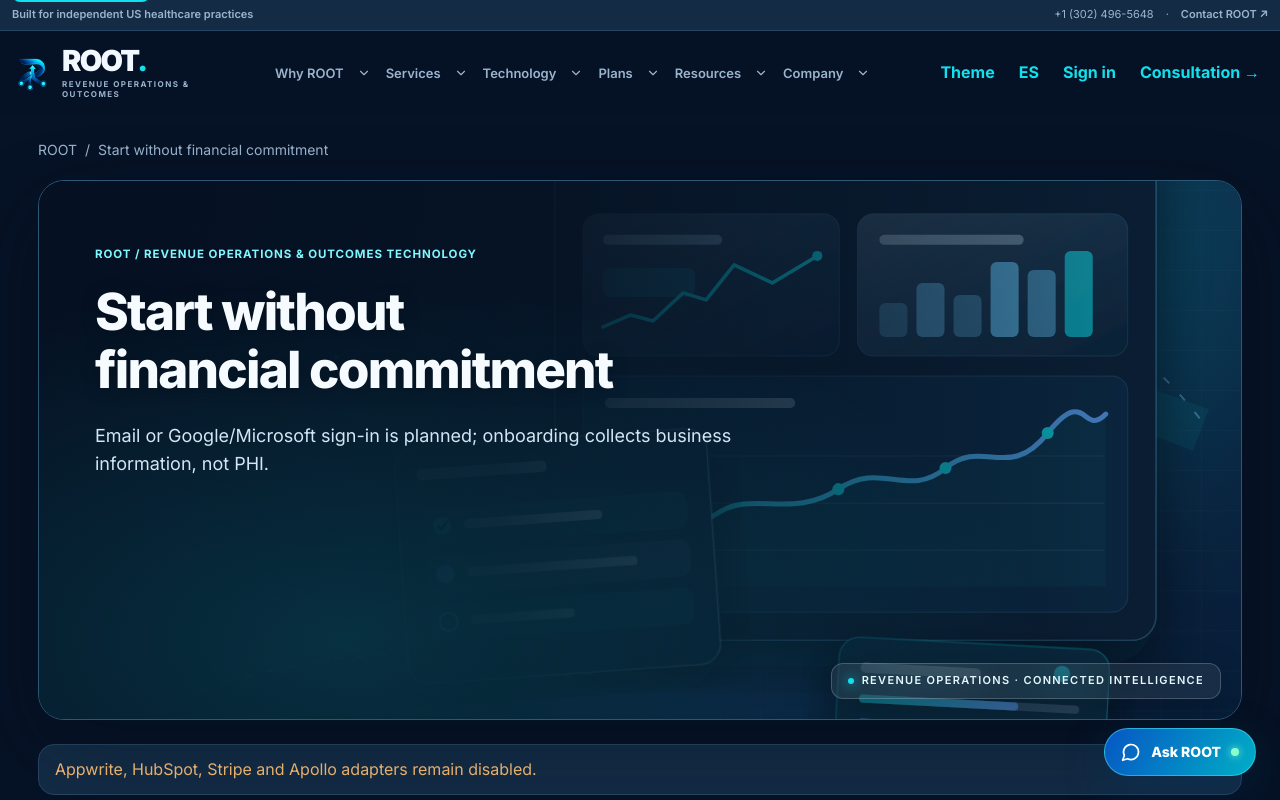
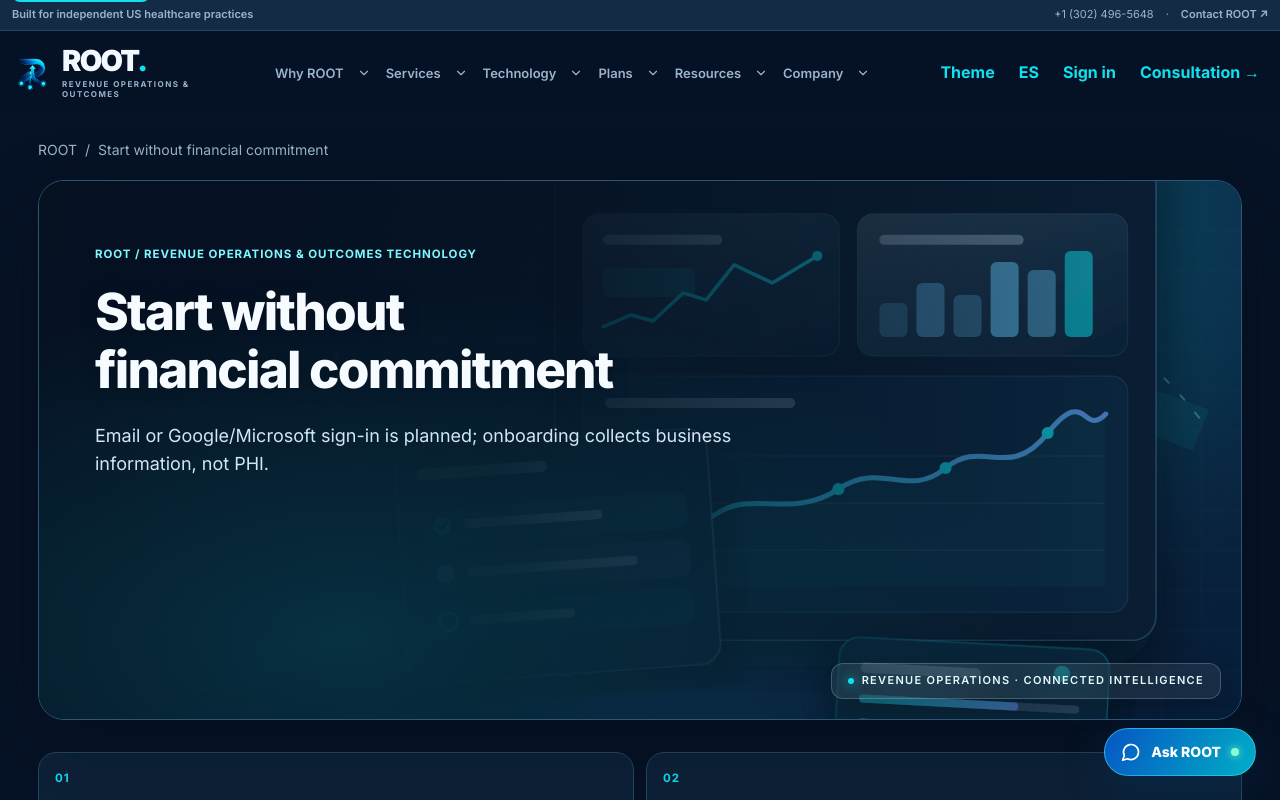
Before and after one commit to CoE-DIRT/rootrcm.com_v2, a Next.js app: page /en/account in a window 1280 px wide. Shown: the top 800 px of the page. Built offline with nearby package versions, Linux system fonts and the light colour scheme.

Commit message:
fix(launch): remove visitor-facing adapter notices

```diff
--- a/src/app/[locale]/account/page.tsx
+++ b/src/app/[locale]/account/page.tsx
@@ -2,7 +2,6 @@ import type { Metadata } from 'next';
 import { CommercialNextActions } from '@/components/commercial/next-actions';
 import { BusinessInquiryForm } from '@/components/forms/business-inquiry-form';
 import { MarketingPage, StepList } from '@/components/site/marketing-page';
-import { StatusBanner } from '@/components/ui/status';
 import { copy } from '@/content/messages';
 import { requireLocale } from '@/lib/locale';
 import { publicPageMetadata } from '@/lib/metadata';
@@ -22,9 +21,6 @@ export default async function AccountPage({ params }: { params: Promise<{ locale
   const t = copy(locale);
   return (
     <MarketingPage locale={locale} title={t.account.title} body={t.account.body} nodeId="5:46">
-      <div className="mt-6">
-        <StatusBanner tone="warning">{t.adaptersOff}</StatusBanner>
-      </div>
       <StepList steps={t.account.steps} />
       <BusinessInquiryForm locale={locale} />
       <CommercialNextActions locale={locale} offerId="free-account-consultation" />
```
